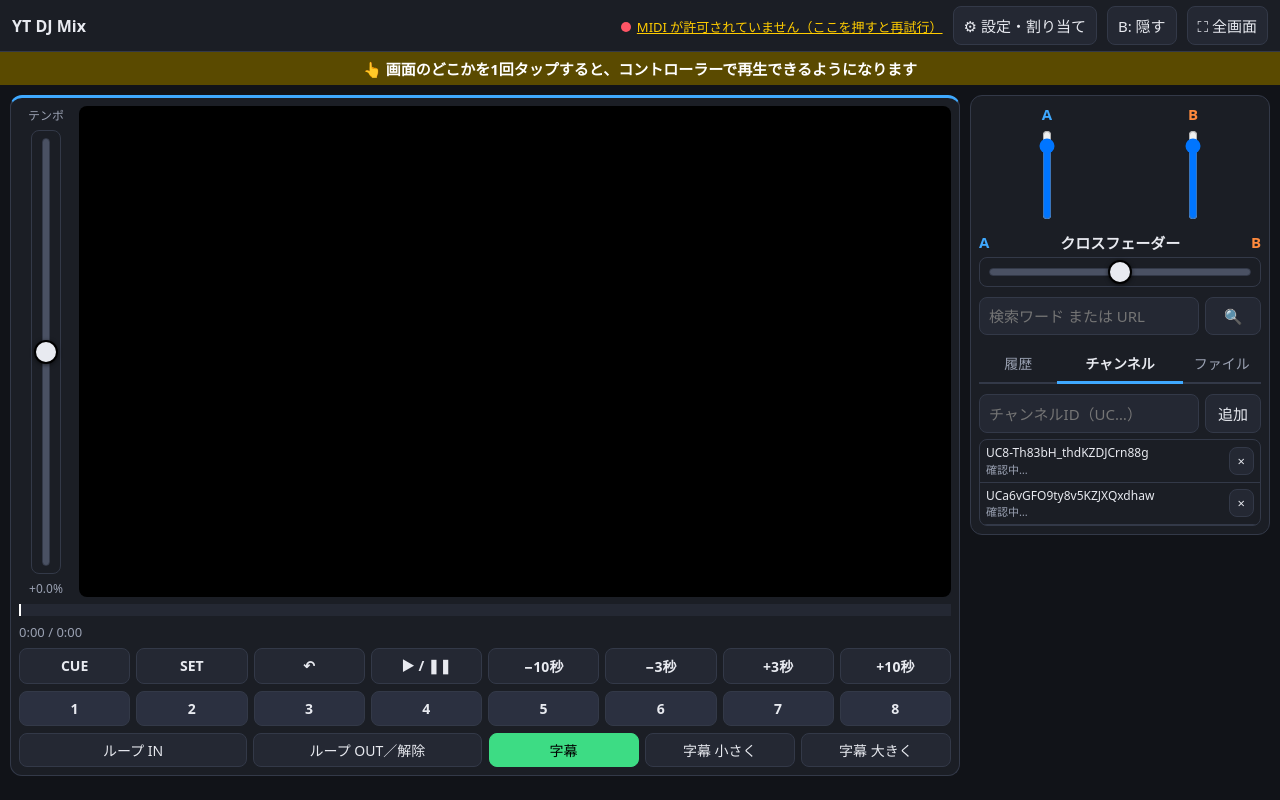
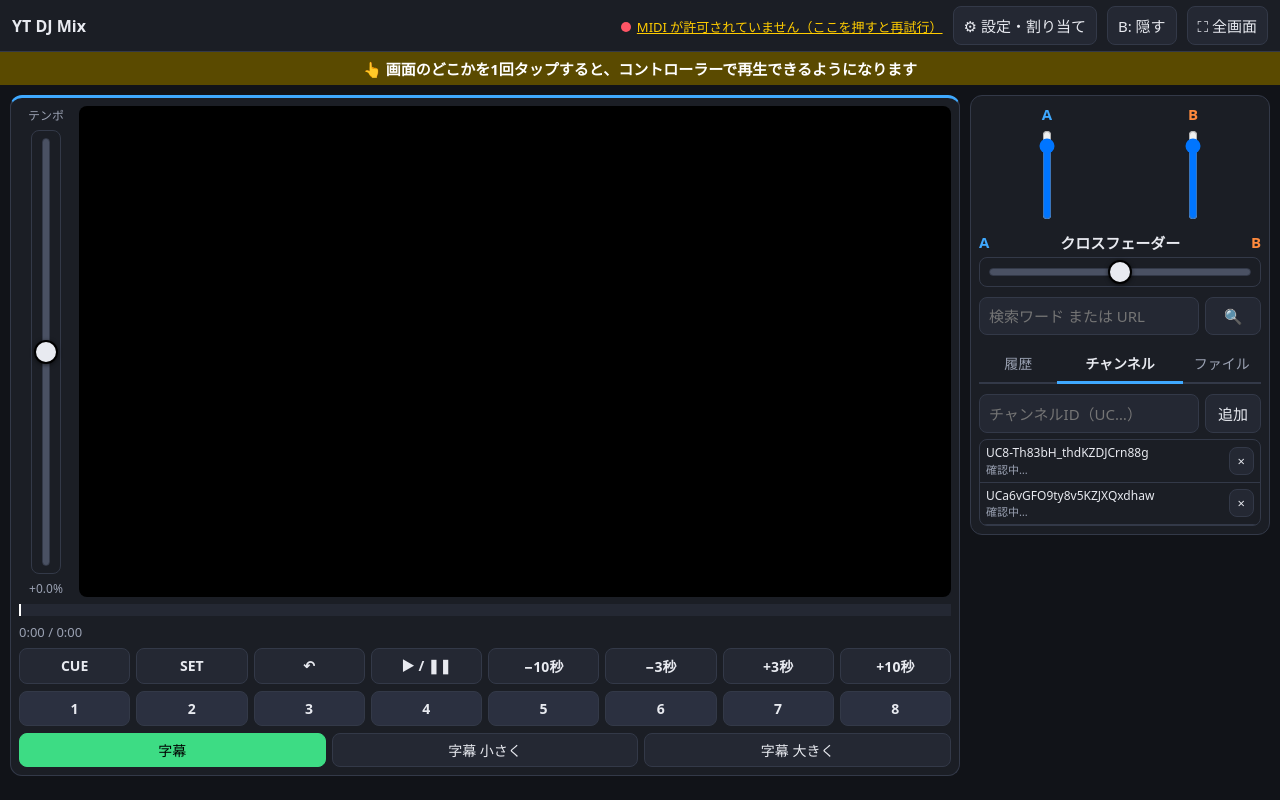
Before and after one commit to v6ry876z77-bit/yt-dj-mix, a plain HTML site: page index.html in a window 1280 px wide. Drawn offline with Linux system fonts and the light colour scheme.

Commit message:
画面のループ IN/OUT ボタンを削除
Co-Authored-By: Claude Opus 5.5 <noreply@anthropic.com>

```diff
--- a/app.js
+++ b/app.js
@@ -4,7 +4,7 @@
 const $ = (s, r = document) => r.querySelector(s);
 const $$ = (s, r = document) => [...r.querySelectorAll(s)];
 const STORE_KEY = 'ytdj.v1';
-const APP_VERSION = '2026-11-24b';
+const APP_VERSION = '2026-11-24c';
 const NCUES = 8;
 const DECK_NAMES = ['A', 'B'];
 
@@ -217,14 +217,14 @@ class Deck {
         <button data-a="back">−10秒</button><button data-a="back3">−3秒</button><button data-a="fwd3">+3秒</button><button data-a="fwd">+10秒</button>
       </div>
       <div class="pads">${Array.from({ length: NCUES }, (_, i) => `<button data-hc="${i}">${i + 1}</button>`).join('')}</div>
-      <div class="lc"><div class="row loops"><button data-a="loopIn">ループ IN</button><button data-a="loopOut">ループ OUT／解除</button></div>
+      <div class="lc">
       <div class="row cc"><button data-a="cc">字幕</button><button data-a="ccMinus">字幕 小さく</button><button data-a="ccPlus">字幕 大きく</button></div></div>
       <div class="hint">パッド: 空なら登録／登録済みなら飛ぶ。長押し（またはSHIFT+パッド）で消去。</div>`;
     this.ui = {
       bar: $('.bar', this.el), fill: $('.fill', this.el), ph: $('.ph', this.el),
       marks: $('.marks', this.el), loopz: $('.loopz', this.el), cur: $('.cur', this.el), dur: $('.dur', this.el),
       remain: $('.remain', this.el), snd: $('.snd', this.el), pit: $('.pit', this.el), pv: $('.pv', this.el),
-      play: $('[data-a=play]', this.el), cue: $('[data-a=cue]', this.el), loopOut: $('[data-a=loopOut]', this.el),
+      play: $('[data-a=play]', this.el), cue: $('[data-a=cue]', this.el),
       pads: $$('[data-hc]', this.el), vid: $('.vid', this.el), ccBtn: $('[data-a=cc]', this.el), fvid: $('.fvid', this.el),
     };
     // ボタン（CUE は押している間だけプレビューするので pointerdown/up を使う）
@@ -595,7 +595,6 @@ class Deck {
       lz.style.width = `${Math.max(0.3, (end - this.loop.in) / this.dur * 100)}%`;
       lz.style.opacity = this.loop.on ? '1' : '.4';
     } else lz.style.display = 'none';
-    this.ui.loopOut.classList.toggle('on', this.loop.on);
     this.lastDurRendered = this.dur;
   }
   renderLive() {
--- a/index.html
+++ b/index.html
@@ -276,7 +276,7 @@ body.bhide .frow button[data-to=B]{display:none}
 <div id="clipBar"><div class="hint">コピーした動画</div><div class="ct"></div>
   <div class="row"><button data-clip="A">A へ</button><button data-clip="B">B へ</button><button data-clip="hist">履歴へ</button><button data-clip="no">閉じる</button></div></div>
 <div id="toast"></div>
-<script src="app.js?v=2026-11-24b"></script>
+<script src="app.js?v=2026-11-24c"></script>
 <script src="https://www.youtube.com/iframe_api"></script>
 </body>
 </html>
--- a/sw.js
+++ b/sw.js
@@ -1,4 +1,4 @@
-const C = 'ytdj-v62';
+const C = 'ytdj-v63';
 const FILES = ['./', 'index.html', 'app.js', 'manifest.webmanifest', 'icon-192.png', 'icon-512.png'];
 self.addEventListener('install', e => { e.waitUntil(caches.open(C).then(c => c.addAll(FILES))); self.skipWaiting(); });
 self.addEventListener('activate', e => {
```
